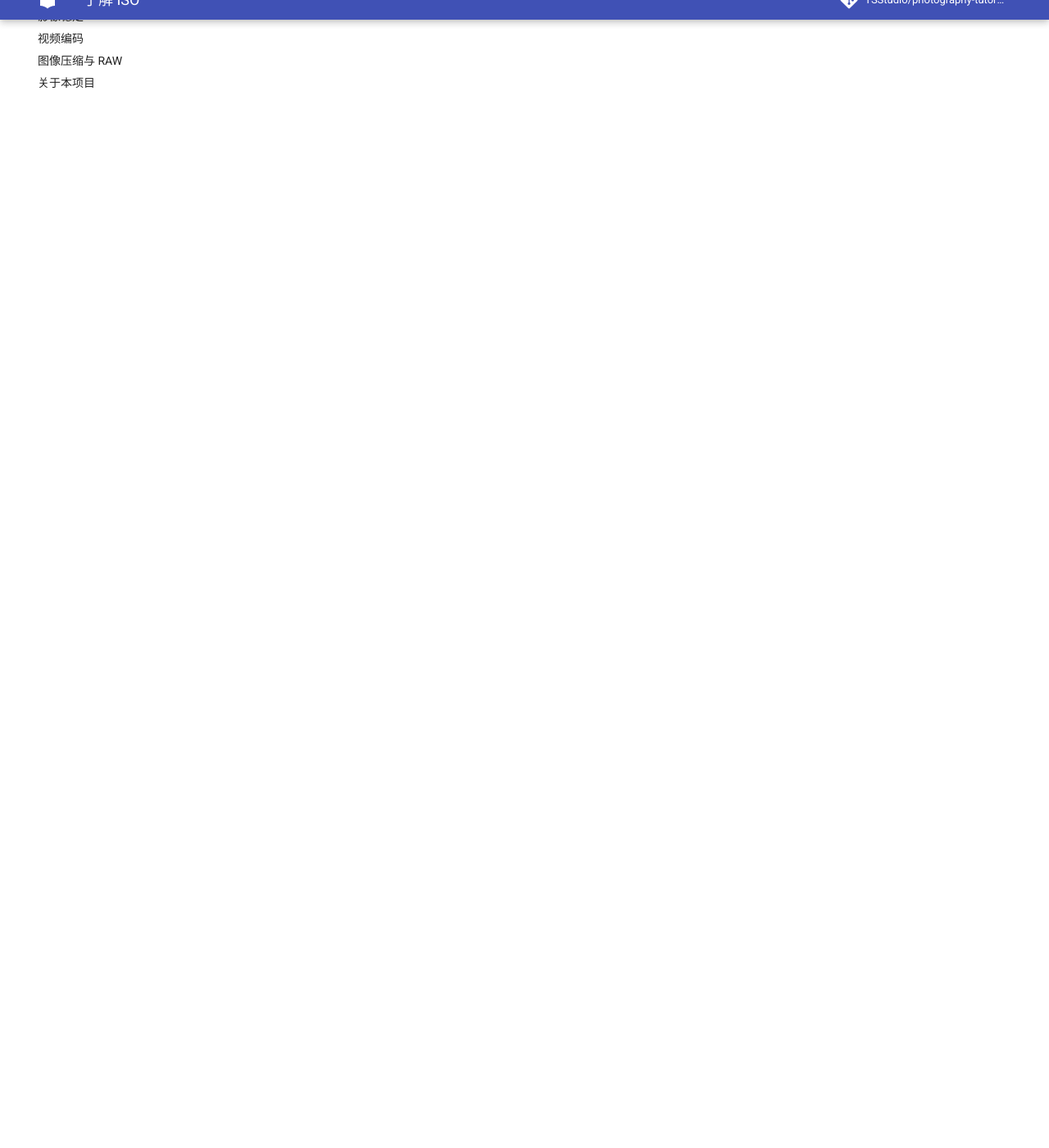
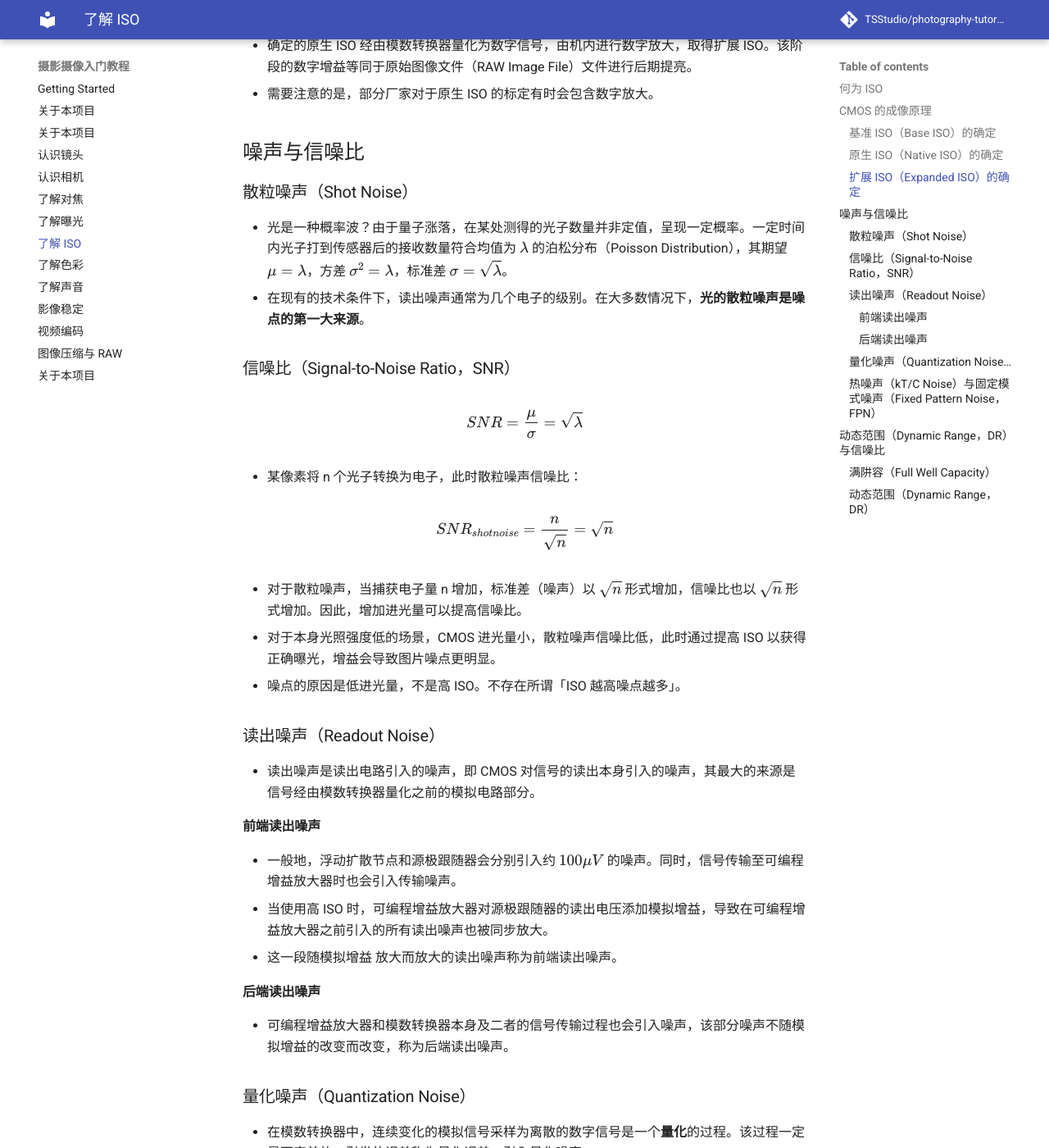
Before and after one commit to troyxun/photography-tutorial, an MkDocs documentation site: the page built from docs/iso.md, in a window 1280 px wide and 1400 px high, scrolled down 1376 px. Shown: the whole window at 82% size. Built offline with MkDocs 1.6.1 and Material for MkDocs 9.7.7, drawn with Linux system fonts in a browser that asks for light colours; comment, search, counter and statistics services are not loaded; some of the changed text lies outside the part shown.

Commit message:
Update iso.md

```diff
--- a/docs/iso.md
+++ b/docs/iso.md
@@ -13,14 +13,90 @@
 QE=\frac{平均捕获电子数}{平均入射光子数}
 $$
 
-- 势阱内的电子被浮动扩散节点（Floating Diffusion）转移并储存到浮动扩散电容 $C_{FD}$ 中。在 CMOS 的读出过程中，$C_{FD}$ 完成电荷到电势差（电压）的转换，并被源极跟随器（Source Follower）读出。源极跟随器是一种共漏极电路，用做电压跟随。随后，该电压被可编程增益放大器（PGA）进行模拟放大后经由模数转换器（ADC）量化为数字信号。
+- 势阱内的电子被浮动扩散节点（Floating Diffusion，FD）转移并储存到浮动扩散电容 $C_{FD}$ 中。在 CMOS 的读出过程中，$C_{FD}$ 完成电荷到电势差（电压）的转换，并被源极跟随器（Source Follower，SF）读出。源极跟随器是一种共漏极电路，用做电压跟随，通常具有固定倍率。随后，该电压被可编程增益放大器（PGA）进行模拟放大后经由模数转换器（ADC）量化为数字信号。
+
+### 基准 ISO（Base ISO）的确定
 - 浮动扩散电容 $C_{FD}$ 确定了电荷到电压的转换关系，即：
 
 $$
 C_{FD}=\frac{Q}{V}
 $$
 
-其中 $Q$ 为电荷量（C），$V$ 为电压（V）。
+其中：$Q$ 为电荷量（C），$V$ 为电压（V）。
 
 - 单个电子所激发的电压为：$\frac{q}{C_{FD}}$，即转换增益（Conversion Gain），单位通常为 $\mu V/e^-$。在同样的量子效率和像素尺寸下，转换增益确定基准 ISO。
 - 以 ILCE-1 搭载的 IMX610 为例，其在高增益下的转换增益为 $85.7\mu V/e^-$，即一个电子在浮动扩散电容上可转化为 $85.7\mu V$ 的电压。
+
+### 原生 ISO（Native ISO）的确定
+- 确定的基准 ISO 在经由源极跟随器后，由可编程增益放大器进行模拟放大，放大增益为 n。在相同曝光量下，输出至模数转换器的电压为 n 倍的 基准 ISO。原生 ISO 由 n × 基准 ISO 确定。可编程增益放大器的放大倍率有限，以 IMX410CQK 为例，最大为 30db。
+
+### 扩展 ISO（Expanded ISO）的确定
+- 确定的原生 ISO 经由模数转换器量化为数字信号，由机内进行数字放大，取得扩展 ISO。该阶段的数字增益等同于原始图像文件（RAW Image File）文件进行后期提亮。
+- 需要注意的是，部分厂家对于原生 ISO 的标定有时会包含数字放大。
+
+## 噪声与信噪比
+### 散粒噪声（Shot Noise）
+- 光是一种概率波？由于量子涨落，在某处测得的光子数量并非定值，呈现一定概率。一定时间内光子打到传感器后的接收数量符合均值为 $\lambda$ 的泊松分布（Poisson Distribution），其期望 $\mu = \lambda$，方差 $\sigma^2 = \lambda$，标准差 $\sigma = \sqrt{\lambda}$。
+- 在现有的技术条件下，读出噪声通常为几个电子的级别。在大多数情况下，**光的散粒噪声是噪点的第一大来源**。
+
+### 信噪比（Signal-to-Noise Ratio，SNR）
+
+$$
+SNR = \frac{\mu}{\sigma} = \sqrt{\lambda}
+$$
+
+- 某像素将 n 个光子转换为电子，此时散粒噪声信噪比：
+
+$$
+SNR_{shot noise} = \frac{n}{\sqrt{n}} = \sqrt{n}
+$$
+
+- 对于散粒噪声，当捕获电子量 n 增加，标准差（噪声）以 $\sqrt{n}$ 形式增加，信噪比也以 $\sqrt{n}$ 形式增加。因此，增加进光量可以提高信噪比。
+- 对于本身光照强度低的场景，CMOS 进光量小，散粒噪声信噪比低，此时通过提高 ISO 以获得正确曝光，增益会导致图片噪点更明显。
+- 噪点的原因是低进光量，不是高 ISO。不存在所谓「ISO 越高噪点越多」。
+
+### 读出噪声（Readout Noise）
+- 读出噪声是读出电路引入的噪声，即 CMOS 对信号的读出本身引入的噪声，其最大的来源是信号经由模数转换器量化之前的模拟电路部分。
+
+#### 前端读出噪声
+- 一般地，浮动扩散节点和源极跟随器会分别引入约 $100\mu V$ 的噪声。同时，信号传输至可编程增益放大器时也会引入传输噪声。
+- 当使用高 ISO 时，可编程增益放大器对源极跟随器的读出电压添加模拟增益，导致在可编程增益放大器之前引入的所有读出噪声也被同步放大。
+- 这一段随模拟增益 放大而放大的读出噪声称为前端读出噪声。
+
+#### 后端读出噪声
+- 可编程增益放大器和模数转换器本身及二者的信号传输过程也会引入噪声，该部分噪声不随模拟增益的改变而改变，称为后端读出噪声。
+
+### 量化噪声（Quantization Noise）
+- 在模数转换器中，连续变化的模拟信号采样为离散的数字信号是一个**量化**的过程。该过程一定是不完美的，引发的误差称为量化误差，引入量化噪声。
+- 量化噪声在原始图像文件中的反映通常为固定的几个 bit，可以通过提高模数转换器的量化精度（bit 数）降低量化噪声。如 IMX455AQK-K 采用的 16bit 模数转换器。
+
+### 热噪声（kT/C Noise）与固定模式噪声（Fixed Pattern Noise，FPN）
+- 成像过程中随着曝光时间的延长，CMOS 产热引入的噪声称为热噪声（kT/C Noise）。
+- 由于不同像素间的非均匀性引入的噪声称为固定模式噪声（Fixed Pattern Noise，FPN）。黑场中固定模式噪声趋同，部分摄影机可通过调整黑平衡降低固定模式噪声。
+
+## 动态范围（Dynamic Range，DR）与信噪比
+### 满阱容（Full Well Capacity）
+- 像素的势阱（potential well）内达到饱和时最大能容纳的电子数量称为满阱容（Full Well Capacity）。
+- 在浮动扩散电容中，给定允许的最大电压摆幅 $V$，可得最大电荷量：
+
+$$
+Q = V * $C_{FD}
+$$
+
+- 最大电子数量（满阱容）：
+
+$$
+n = \frac{Q}{q} = V * $C_{FD}
+$$
+
+其中：$q$ 为基本电荷量。
+
+- 满阱容的精确定义是利用 PD 的饱和计算，但对于 Pinned Photodiode，一般 FD 比 PD 容值小。下文会提到双增益切换满阱容是依靠切换 FD 的 $C_{FD}$。
+
+### 动态范围（Dynamic Range，DR）
+- 没有信号输入时 CMOS 本身引入的噪声称为**底噪（Noise Floor）**或零输入响应，通常可以近似为读出噪声。
+- 动态范围是最大值与最小值的比值，即满阱容与底噪的比值。
+
+$$
+DR = \frac{max}{min} = \frac{FWC}{Noice Floor}
+$$
```
